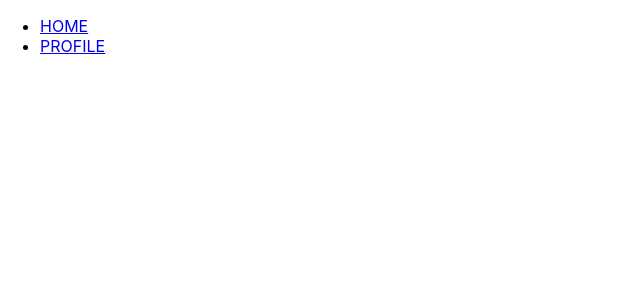
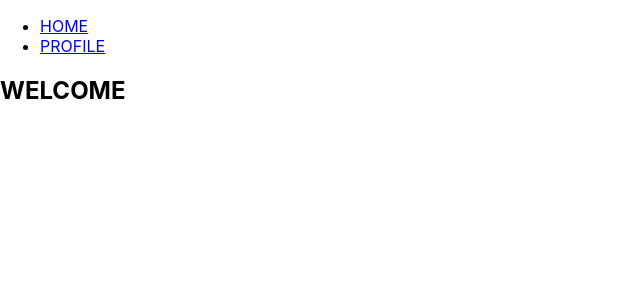
Before and after one commit to Sevasanas/library, a React (Create React App) app: page / in a window 1280 px wide. Shown: the top 300 px of the page, without its empty margins (0-640 px from the left). Built offline with nearby package versions, Linux system fonts and the light colour scheme.

Commit message:
added main page

```diff
--- a/src/Components/Home/index.js
+++ b/src/Components/Home/index.js
@@ -5,7 +5,7 @@ import { MessageField } from '../MessageField';
 import { ChatList } from '../ChatList';
 
 
-function Home() {
+function Home(props) {
   const [messages, setMessages] = useState([
     { text: "Hi", author: "Me", id: 1 },
   ]);
--- a/src/Components/MyList/index.js
+++ b/src/Components/MyList/index.js
@@ -2,6 +2,7 @@ import React from 'react';
 import List from '@material-ui/core/List';
 import ListItem from '@material-ui/core/ListItem';
 import { ListItemText } from '@material-ui/core';
+import { Link } from 'react-router-dom';
 
 
 
@@ -15,7 +16,10 @@ export const MyList = (props) => {
       <List>
           {chats.map((item, index) => (
               <ListItem key={`${item.id}${index}`}>
+                <Link to={`/home/${item.id}`}>
                 <ListItemText primary={`${item.name}`} />
+                </Link>
+
               </ListItem>
           ))}
       </List>
--- a/src/Components/Profile/index.js
+++ b/src/Components/Profile/index.js
@@ -1,8 +1,8 @@
 import React from 'react';
+
 
 export const Profile = () => (
     <div>
         <h2>This is profile</h2>
-        <img src="./books.png" alt="books" />
     </div>
 )
--- a/src/Components/Router/index.js
+++ b/src/Components/Router/index.js
@@ -15,10 +15,13 @@ export const Router = () => {
                 </li>
             </ul>
             <Switch>
+                <Route path="/" exact>
+                    <h2>WELCOME</h2>
+                </Route>
                 <Route path="/profile">
                     <Profile />
                 </Route>
-                <Route path="/home">
+                <Route path="/home:chatId" component={Home}>
                     <Home />
                 </Route>
             </Switch>
```
